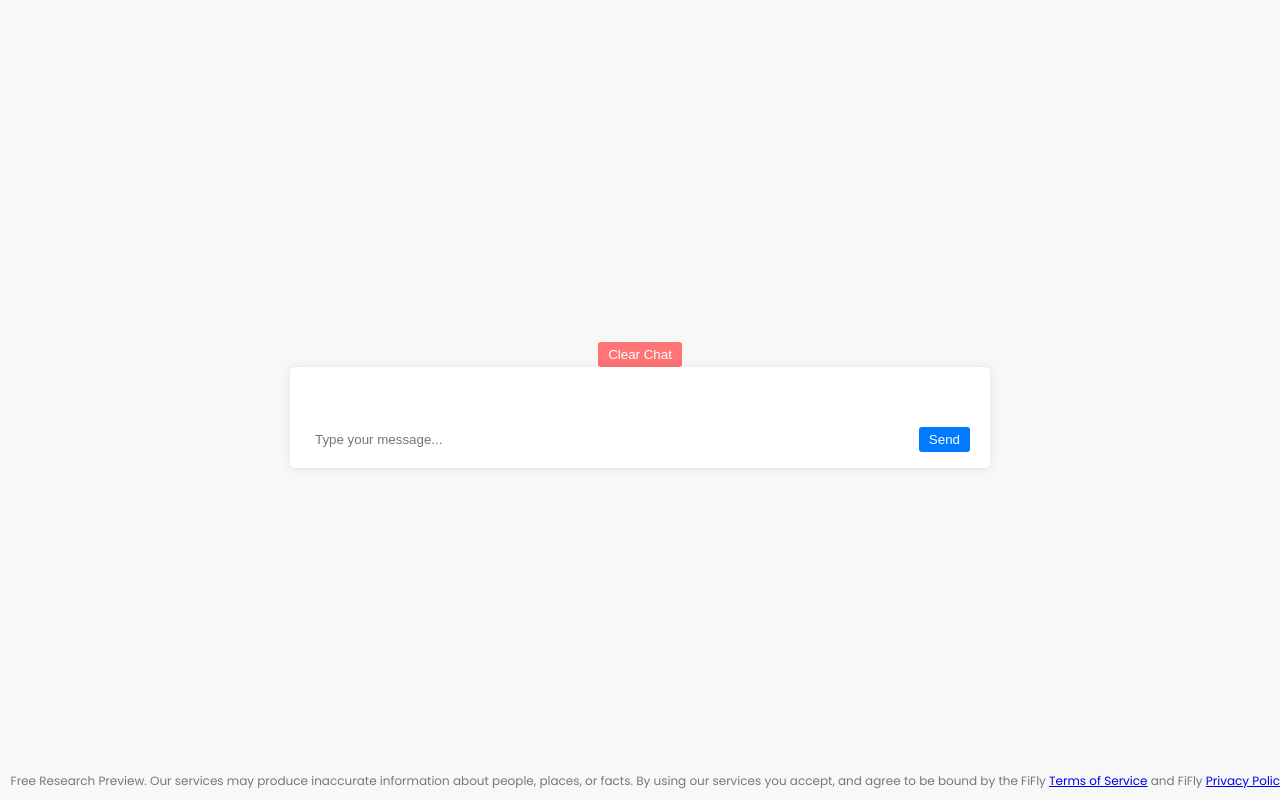
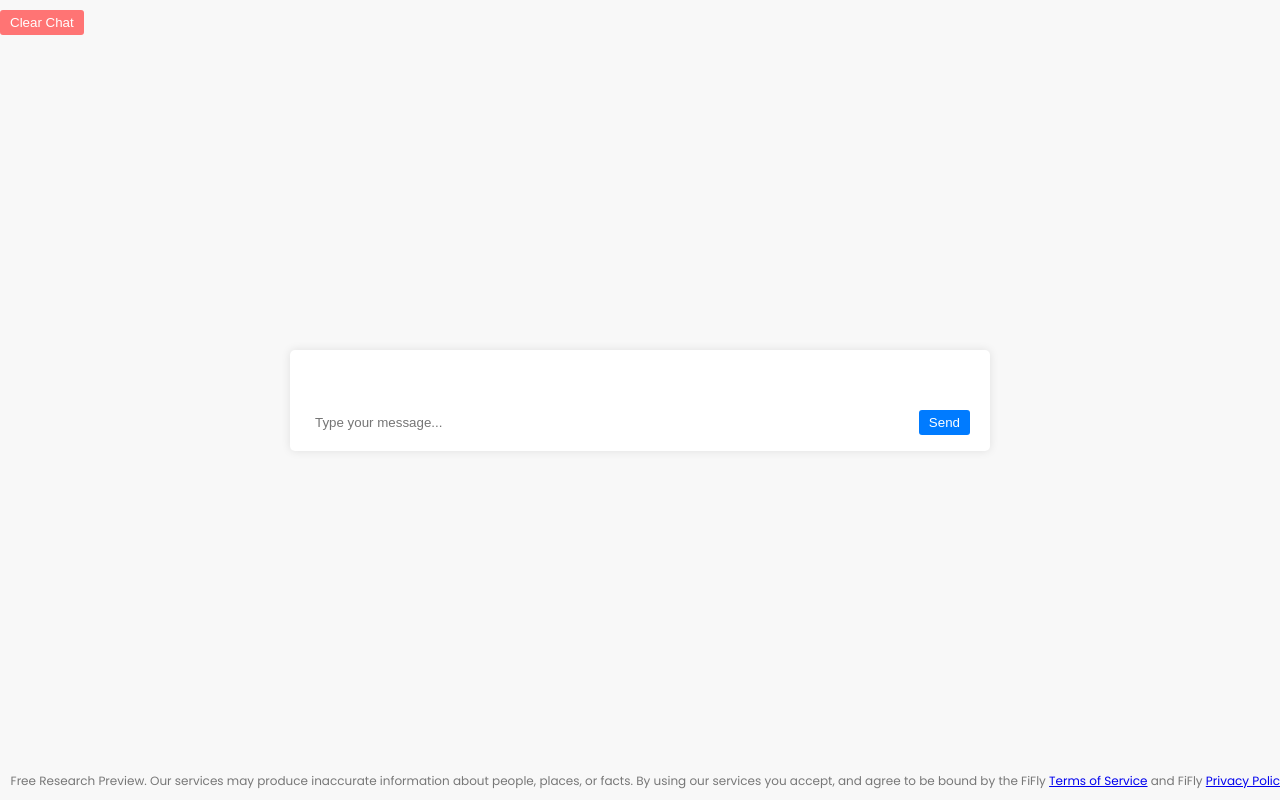
Before and after one commit to pioneer-ai/turi, a plain HTML site: page chat/index.html in a window 1280 px wide. Drawn offline with Linux system fonts and the light colour scheme.

Commit message:
fix again

```diff
--- a/chat/index.html
+++ b/chat/index.html
@@ -55,6 +55,7 @@
             box-shadow: 0px 0px 10px rgba(0, 0, 0, 0.1);
             overflow-y: scroll;
             max-height: 600px;
+            position: relative;
         }
 
         #chatBox {
@@ -135,6 +136,9 @@
             color: #ffffff;
             cursor: pointer;
             margin-top: 10px;
+            position: absolute;
+            top: 0;
+            left: 0;
         }
 
         #clearButton:hover {
```
